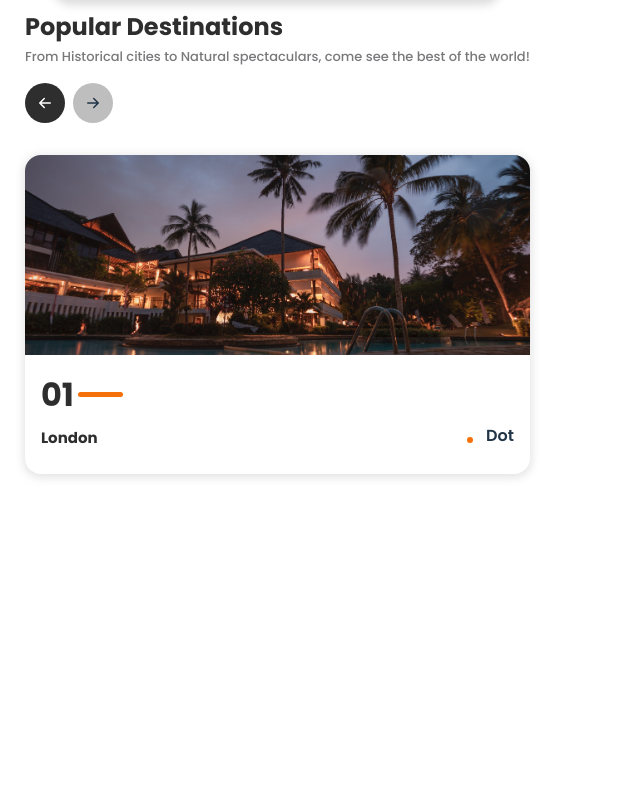
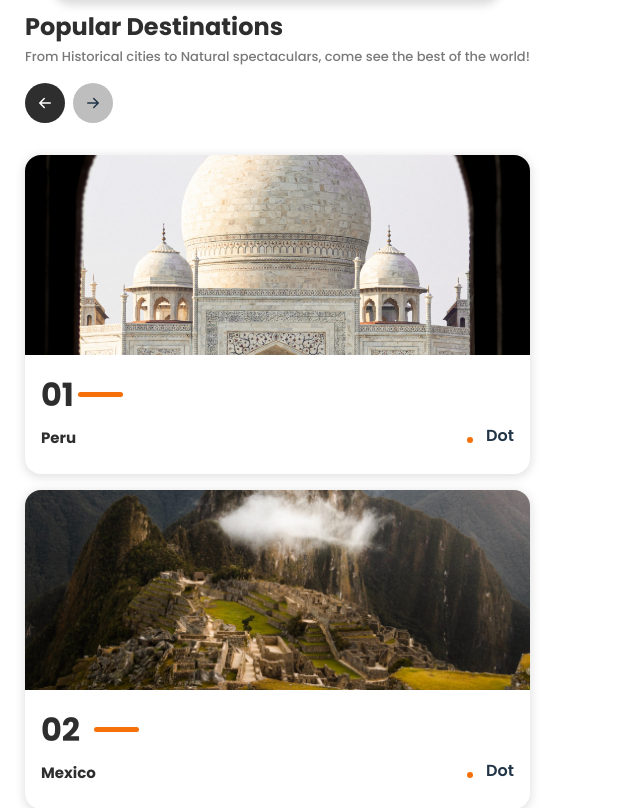
Before and after one commit to ANPramodya/tour-app, a React (Vite) app: page / in a window 1280 px wide. Shown: the part 865-1673 px from the top of the page, without its empty margins (0-640 px from the left). Before the commit the page ends 1403 px from the top, so only its background shows below. Built offline with nearby package versions, Linux system fonts and the light colour scheme.

Commit message:
navbar color change

```diff
--- a/src/components/navbar/Navbar.jsx
+++ b/src/components/navbar/Navbar.jsx
@@ -14,9 +14,19 @@ const Navbar = () => {
     setActive("navBar");
   };
 
+  const [transparent, setTransparent] = useState("header");
+  const addBg = () => {
+    if (window.scrollY >= 10) {
+      setTransparent("header activeHeader");
+    } else {
+      setTransparent("header");
+    }
+  };
+  window.addEventListener("scroll", addBg);
+
   return (
     <section className="navBarSection">
-      <div className="header">
+      <div className={transparent}>
         <div className="logoDiv">
           <a href="#" className="logo">
             <h1 className="flex">
--- a/src/components/navbar/navbar.css
+++ b/src/components/navbar/navbar.css
@@ -30,6 +30,7 @@
 .navBarSection .header .logoDiv .logo .icon {
   color: var(--PrimaryColor);
   font-size: 25px;
+  margin-right: 10px;
 }
 @media screen and (max-width: 768px) {
   .navBarSection .header .navBar {
@@ -106,4 +107,8 @@
 }
 .navBarSection .header .toggleNavbar .icon:hover {
   color: var(--PrimaryColor);
+}
+.navBarSection .activeHeader {
+  background: var(--greyText);
+  box-shadow: 0 2px 8px 2px rgba(178, 178, 178, 0.45);
 }/*# sourceMappingURL=navbar.css.map */
--- a/src/components/navbar/navbar.scss
+++ b/src/components/navbar/navbar.scss
@@ -32,6 +32,7 @@
         .icon {
           color: var(--PrimaryColor);
           font-size: 25px;
+          margin-right: 10px;
         }
       }
     }
@@ -122,4 +123,9 @@
       }
     }
   }
+
+  .activeHeader {
+    background: var(--greyText);
+    box-shadow: 0 2px 8px 2px rgba(178, 178, 178, 0.45);
+  }
 }
--- a/src/components/popular/Popular.jsx
+++ b/src/components/popular/Popular.jsx
@@ -57,19 +57,21 @@ const Popular = () => {
         </div>
 
         <div className="mainContent grid">
+          {Data.map(({ id, imgSrc, destTitle, location, grade }) => {
+            return (
               <div className="singleDestination">
                 <div className="destImage">
-              <img src={img1} alt="Image Title" />
+                  <img src={imgSrc} alt="Image Title" />
                   <div className="overlayInfo">
-                <h3>Some Text</h3>
-                <p>Lorem ipsum dolor sit amet.</p>
+                    <h3>{destTitle}</h3>
+                    <p>{location}</p>
                     <BsArrowRightShort className="icon" />
                   </div>
                 </div>
                 <div className="destFooter">
-              <div className="number">01</div>
+                  <div className="number">0{id}</div>
                   <div className="destText flex">
-                <h6>London</h6>
+                    <h6>{location}</h6>
                     <span className="flex">
                       <span className="dot">
                         <BsDot className="icon" />
@@ -79,6 +81,8 @@ const Popular = () => {
                   </div>
                 </div>
               </div>
+            );
+          })}
         </div>
       </div>
     </section>
```
Also changed, not shown: 1 other file (tests, documents, lock files or other folders). Lines whose indentation alone changed are shown as unchanged.
